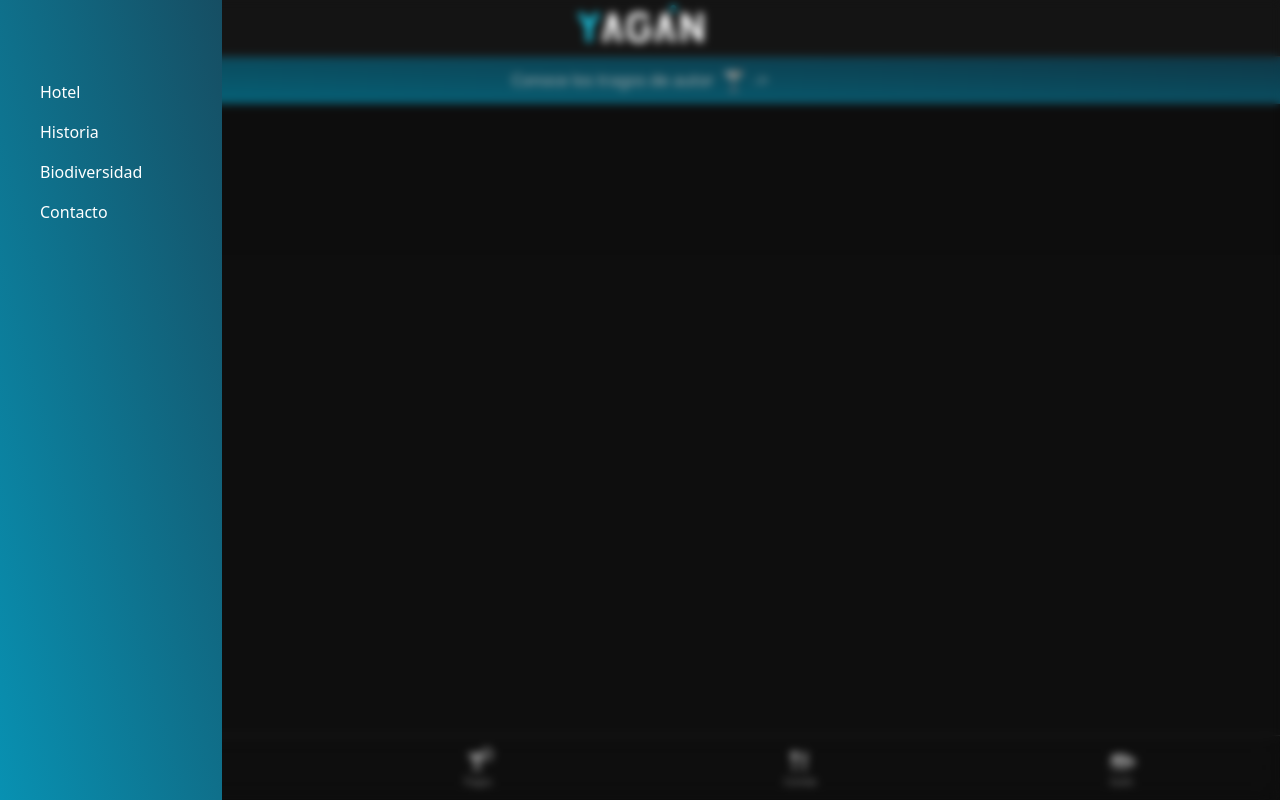
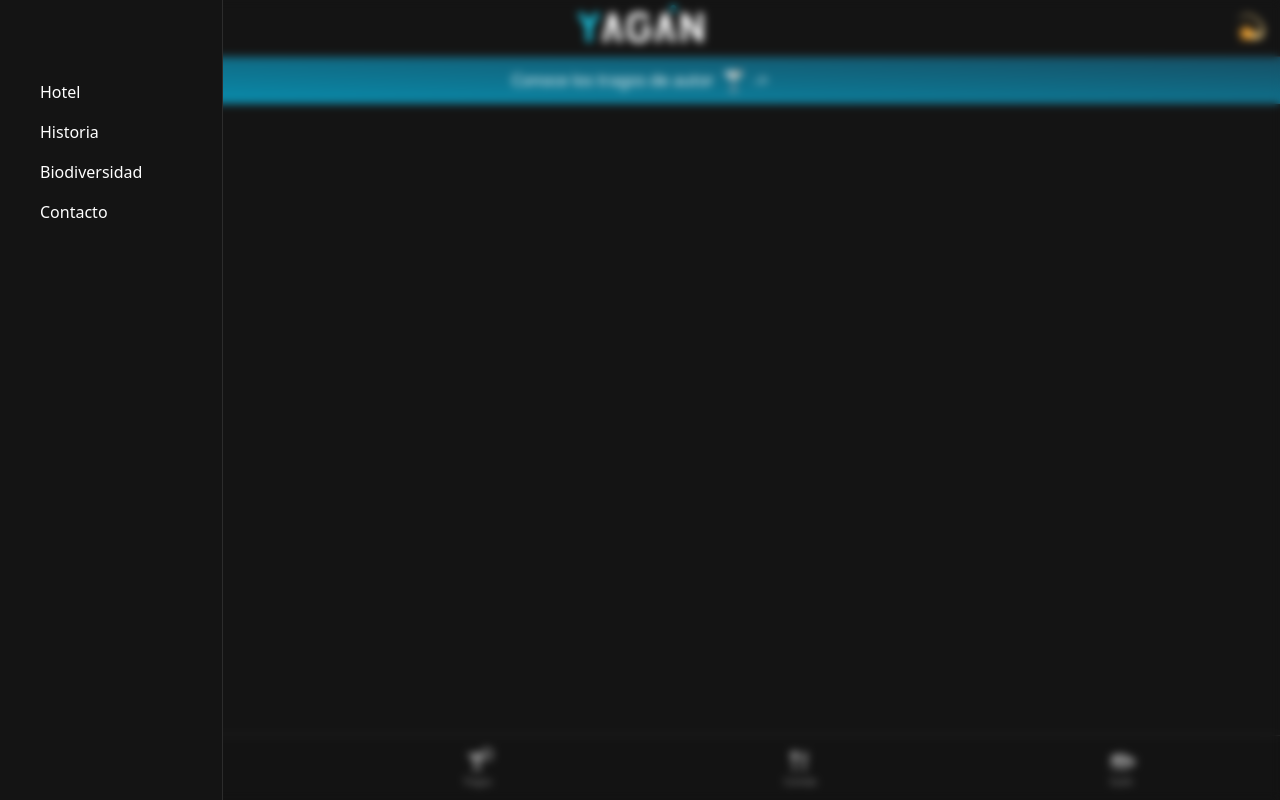
Before and after one commit to 4mser/yagan, a Next.js app: page / in a window 1280 px wide. Both pictures are taken after a click on the button 30 px from the left and 28 px from the top of the page. Built offline with nearby package versions, Linux system fonts and the light colour scheme.

Commit message:
happy hour

```diff
--- a/src/components/topbar.jsx
+++ b/src/components/topbar.jsx
@@ -1,54 +1,3 @@
-/* 'use client'
-import Image from 'next/image'
-import React, { useState } from 'react'
-
-const Topbar = () => {
-    const [openMenu, setOpenMenu] = useState(false)
-    const handleMenu = () => {
-        setOpenMenu(!openMenu)
-    }
-
-  return (
-    <>
-        <div className='fixed z-50 w-full top-0 left-0 bg-[#141414]  flex justify-between px-4 py-2 items-center border-b border-white/10'>
-
-            <button onClick={handleMenu}>
-                <Image
-                    src={'/icons/menu.svg'}
-                    width={28}
-                    height={28}
-                    className=''
-                />
-            </button>
-            <Image
-                src={'/images/logo-azul.png'}
-                width={130}
-                height={20}
-                className=' -translate-y-1'
-            />
-            <Image
-                src={'/icons/sun-rising-loop.svg'}
-                width={28}
-                height={28}
-                className=''
-            />
-
-        </div>
-
-        {openMenu && (
-            <div className='fixed z-50 left-0 top-0 w-full min-h-[100dvh] bg-dark-1/80  overflow-hidden' onClick={handleMenu}>
-                <ul className='w-1/2 min-h-[100dvh] bg-dark-1 border-r border-white/10'>
-                    <li>Logos</li>
-                    <li>Hotel</li>
-                    <li>Blabla</li>
-                </ul>
-            </div>
-        )}
-    </>
-  )
-}
-
-export default Topbar */
 'use client'
 import Image from 'next/image'
 import React, { useState } from 'react'
@@ -58,6 +7,11 @@ const Topbar = () => {
     const [openMenu, setOpenMenu] = useState(false)
     const handleMenu = () => {
         setOpenMenu(!openMenu)
+    }
+
+    const [openHappy, setOpenHappy] = useState(false)
+    const handleHappy = () => {
+        setOpenHappy(!openHappy)
     }
 
     const menuVariants = {
@@ -94,6 +48,43 @@ const Topbar = () => {
         },
     }
 
+
+    /* Happy Our */
+
+    const happyVariants = {
+        open: {
+            opacity: 1,
+            y: "-100%",
+            backdropFilter: "blur(10px)", // Ajusta el valor de blur según tus necesidades
+            transition: {
+                type: "tween",
+                duration: 0.3,
+                backdropFilter: { duration: 0.3 } // Asegúrate de que la transición del blur sea suave
+            }
+        },
+        closed: {
+            opacity: 0,
+            y: "100%",
+            backdropFilter: "blur(0px)",
+            transition: {
+                type: "tween",
+                duration: 0.3,
+                backdropFilter: { duration: 0.3 }
+            }
+        },
+    }
+
+    const backdropHappyVariants = {
+        open: {
+            opacity: 1,
+            transition: { duration: 0.3 }
+        },
+        closed: {
+            opacity: 0,
+            transition: { duration: 0.3 }
+        },
+    }
+
     return (
         <>
             <div className='fixed z-50 w-full top-0 left-0 bg-[#141414]  flex justify-between px-4 py-2 items-center border-b border-white/10'>
@@ -112,27 +103,20 @@ const Topbar = () => {
                     height={20}
                     className=' -translate-y-1'
                 />
-                <Image
-                    src={'/icons/sun-rising-loop.svg'}
-                    width={28}
-                    height={28}
-                    className=''
-                />
+                <button onClick={handleHappy}>
+                    <Image
+                        src={'/icons/dizzy.svg'}
+                        width={28}
+                        height={28}
+                        className=''
+                    />
+                </button>
 
                 </div>
 
                 <AnimatePresence>
                 {openMenu && (
                     <>
-                        {/* Fondo semi-transparente */}
-                        <motion.div
-                            className='fixed z-40 left-0 top-0 w-full min-h-screen bg-black/30'
-                            variants={backdropVariants}
-                            initial="closed"
-                            animate="open"
-                            exit="closed"
-                        />
-
                         {/* Div con backdrop-blur */}
                         <motion.div
                             className='fixed z-50 left-0 top-0 w-full min-h-screen backdrop-blur-sm'
@@ -143,7 +127,7 @@ const Topbar = () => {
                             onClick={handleMenu}
                         >
                             <motion.ul
-                                className='w-fit min-h-screen bg-gradient-to-tr from-cyan-600 to-cyan-900   p-10 pt-20 pr-20 flex flex-col gap-4'
+                                className='w-fit min-h-screen bg-dark-1 border-r border-white/10   p-10 pt-20 pr-20 flex flex-col gap-4'
                                 variants={menuVariants}
                                 initial="closed"
                                 animate="open"
@@ -158,6 +142,29 @@ const Topbar = () => {
                     </>
                 )}
             </AnimatePresence>
+
+            <AnimatePresence>
+                {openHappy && (
+                        <motion.div
+                            className='fixed z-50 left-0 top-0 w-full min-h-screen backdrop-blur-sm flex justify-center items-center'
+                            variants={backdropHappyVariants}
+                            initial="closed"
+                            animate="open"
+                            exit="closed"
+                            onClick={handleHappy}
+                        >
+                            <motion.div
+                                className='w-fit  ounded-2xl   p-10 flex flex-col gap-4'
+                                variants={happyVariants}
+                                initial="closed"
+                                animate="open"
+                                exit="closed"
+                            >
+                                <p>Quedan 6 horas para el happy hour</p>
+                            </motion.div>
+                        </motion.div>
+                )}
+            </AnimatePresence>
         </>
     )
 }
```
Also changed, not shown: public/icons/dizzy.svg (added).
